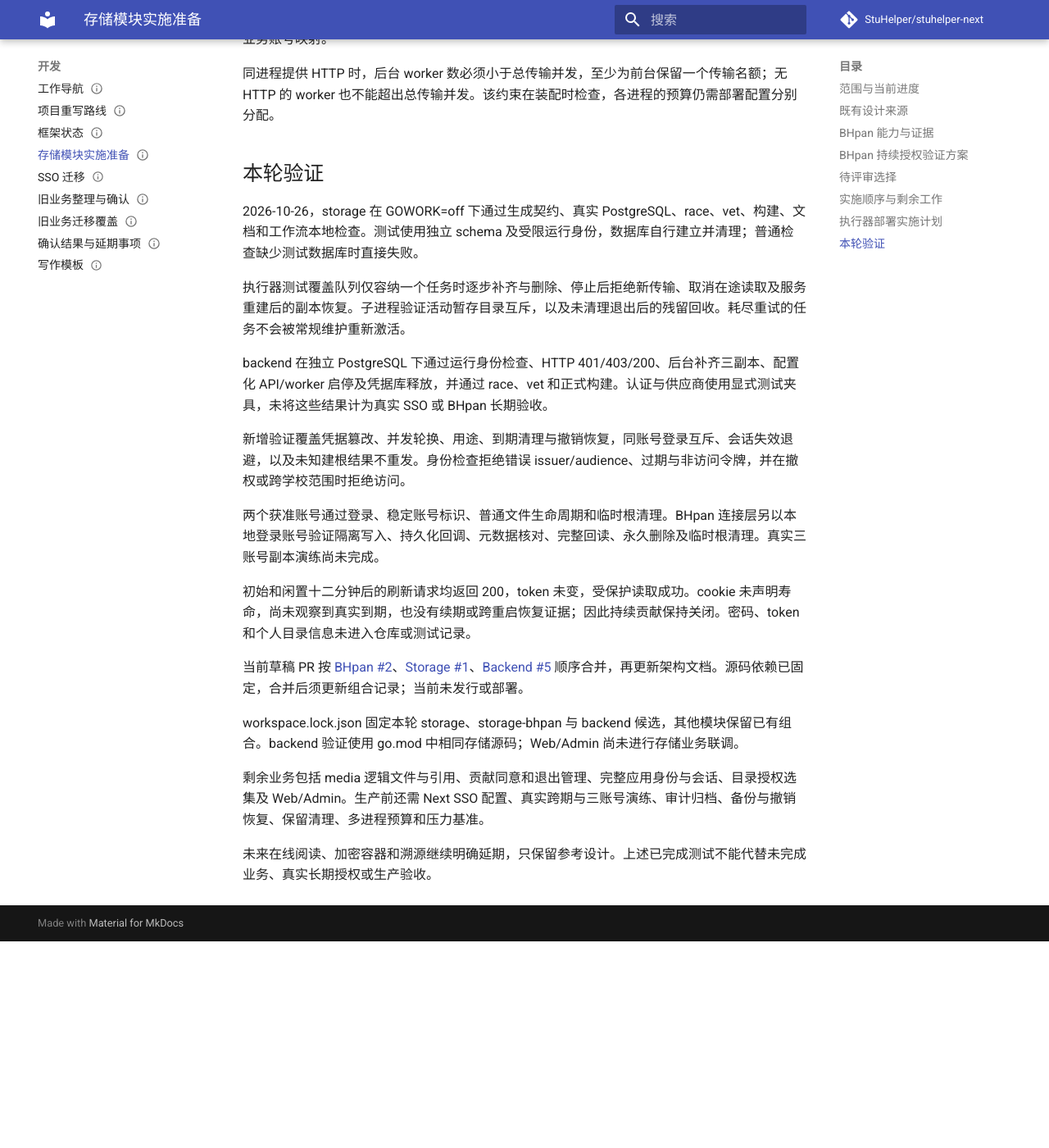
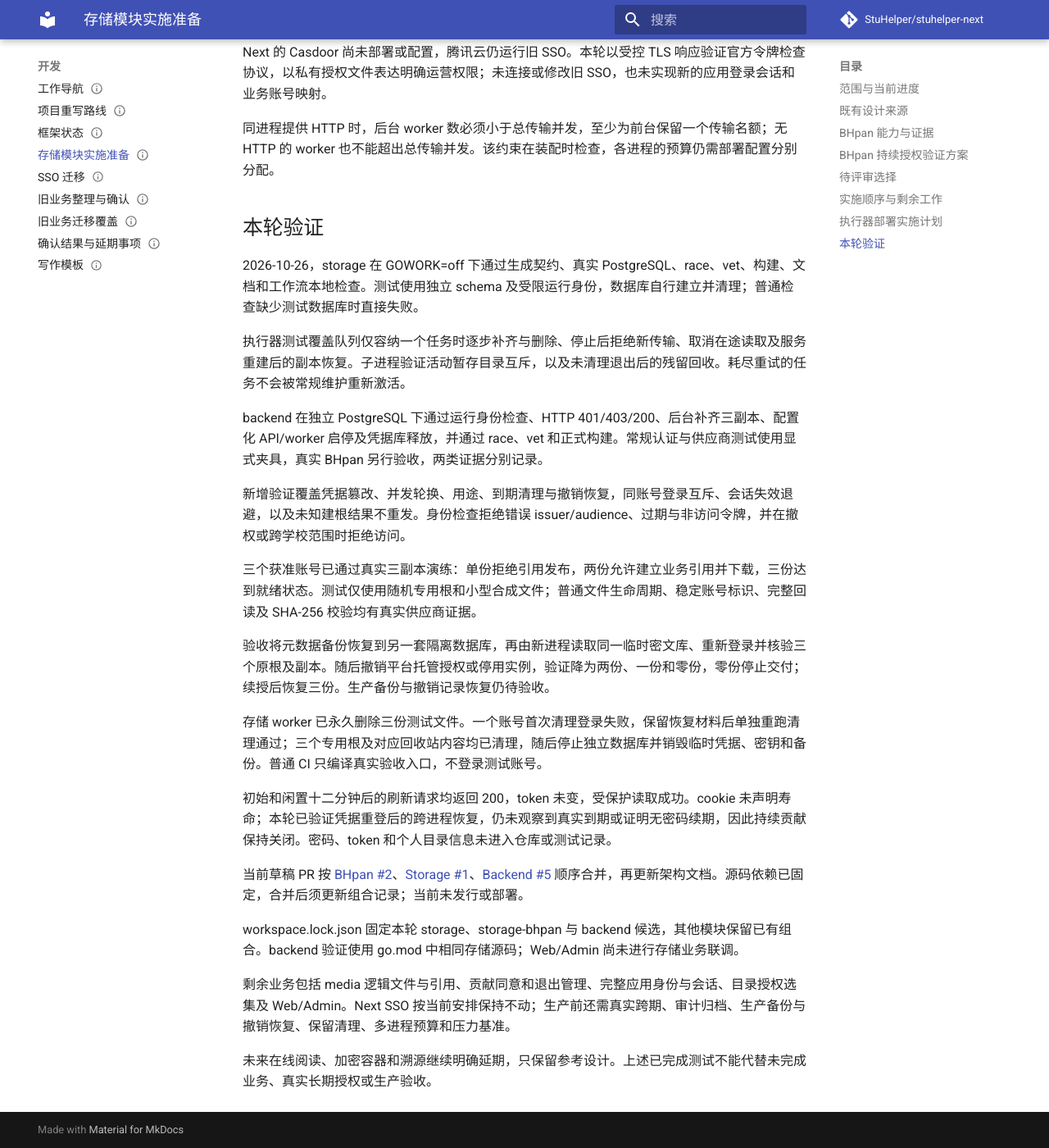
Before and after one commit to StuHelper/stuhelper-next, an MkDocs documentation site: the page built from docs/development/storage-module.md, in a window 1280 px wide and 1400 px high, scrolled down 6287 px. Shown: the whole window at 82% size. Built offline with MkDocs 1.6.1 and Material for MkDocs 9.7.7, drawn with Linux system fonts in a browser that asks for light colours; comment, search, counter and statistics services are not loaded; before the commit the page ends 7435 px from its top, so only the background shows below that; some of the changed text lies outside the part shown.

Commit message:
docs(storage): 记录三账号验收与恢复证据

```diff
--- a/docs/development/storage-module.md
+++ b/docs/development/storage-module.md
@@ -18,7 +18,7 @@ updated: 2026-10-26
 | --- | --- |
 | 业务规则 | Next 已有资料共享、存储贡献、媒体引用与数据保留规格 |
 | 存储核心 | 已实现副本账本、OpenAPI/SDK、有界执行器、传输与暂存预算、停止恢复和数据库身份检查；生产验收未完成 |
-| BHpan adapter | 新增稳定账号与文件身份查询；本轮已运行两账号文件测试和连接层真实验证 |
+| BHpan adapter | 已验证稳定账号与文件身份、两类登录方式、文件生命周期，以及三个真实账号的存储集成 |
 | 通用文件与贡献 | media、resources 与贡献生命周期仍未实现；存储核心不代替其业务引用、同意、奖励或界面 |
 | 保护交付与阅读器 | 已记录[溯源、加密包及在线阅读参考](../design/file-protection-and-delivery.md)，明确暂不实现，未确定默认启用方式 |
 | 正式装配 | backend 已接入配置化 API、独立 worker、Casdoor 在线令牌检查与 BHpan 托管凭据恢复；隔离环境通过，Next SSO 尚未部署或配置 |
@@ -49,19 +49,19 @@ updated: 2026-10-26
 | 文件操作、回收站恢复与彻底删除 | 记录中两类账号已通过真实测试 | 业务仍需区分逻辑删除、回收站与彻底清理 |
 | 密码分享、匿名下载与撤销 | 记录中两类账号已通过真实测试 | 不等于平台受限下载、五分钟期限或不可变版本语义已验证 |
 | 秒传、归档下载、分享历史与共享目录遍历 | 本地协议夹具通过，真实账号尚未验收 | 不作为首期自动开放目录打包或去重的依据 |
-| 副本调度、排空与修复 | 存储核心已有持久化实现与 PostgreSQL 验证 | 三账号真实演练、长期贡献与正式装配仍未完成 |
+| 副本调度、排空与修复 | 存储核心已有持久化实现与 PostgreSQL 验证；真实三账号发布、撤权降级和续授恢复通过 | 长期贡献、供应商真实到期及生产装配仍未完成 |
 
 库在失败重登时清除原会话。重新授权应使用隔离的新客户端验证，成功后切换凭据修订，不能在仍服务任务的客户端上尝试登录并破坏原会话。供应商授权状态与平台是否允许新写分别处理。
 
 固定提交的 `auth.go` 在一个 SSO 登录回调分支调用 `refreshToken`，随后读取 token 并查询文档库验证会话；这不证明后台可持续续期。`client.go` 仅持有内存会话，未提供持久化或公开续期入口；`Close` 只清除本地状态，不等于供应商撤销授权。
 
-backend 已实现加密托管凭据及重启后重新登录，随后由连接层恢复同一账号与专用根。此路径不持久保存 token，也不声称原会话自动续期；相关失败与并发验证使用测试夹具，真实跨期验收仍未完成。
+backend 已实现加密托管凭据及重启后重新登录，随后由连接层恢复同一账号与专用根。三个真实账号已通过此恢复路径；失败与并发用例另有夹具验证。此路径不持久保存 token，也不声称原会话自动续期，真实跨期验收仍未完成。
 
 ## BHpan 持续授权验证方案
 
 持续可用要求同时满足用户或平台仍同意使用、供应商授权仍有效、当前操作权限及实例准入仍有效。登录成功只验证一个时点，不能证明未来可用；平台自有和用户贡献账号均须验证，贡献同意与供应商令牌也不能互相代替。
 
-以下验证计划仅完成十五分钟内的初步观测，其余尚未执行。先区分学校临时会话、BHpan 独立访问令牌及可能的续期材料，确认供应商实际支持的机制；不能因路径名含 `refreshToken` 就认定支持标准续期授权或永久续期。
+以下计划已完成短时观测、凭据重登、跨进程恢复、平台停用与续授验证，供应商真实到期和无密码续期仍未执行。学校临时会话、BHpan 访问令牌与续期材料分别核实；不能因路径名含 `refreshToken` 就认定支持标准续期或永久续期。
 
 长期存储托管允许在账号拥有者明确授权的期限内保存所需凭据，具体边界见[数据保留规则](../spec/data-retention.md)。一次性学校认证的十五分钟限制不套用于长期托管；依赖学校密码的 BHpan 重新登录须有明确用途授权。
 
@@ -117,11 +117,11 @@ backend 已实现加密托管凭据及重启后重新登录，随后由连接层
 
 storage 已建立有实现内容的独立仓库并登记 Mani；其余职责在有实际实现时按相同约定建仓。架构规格、提供方契约、模块实现与使用方接入分别交付；跨仓 PR 列出依赖、合并顺序和实际验证组合。
 
-storage 自有清单登记十九组场景，覆盖十九个数据库测试、六个 BHpan 连接层测试，以及执行器、暂存和限速测试。backend 应用清单另登记七组装配、身份和凭据场景。SP-01—SP-26 包含更广的跨模块验收，未全部完成；贡献与阅读器场景不计为已实现。
+storage 自有清单登记十九组场景，覆盖十九个数据库测试、六个 BHpan 连接层测试，以及执行器、暂存和限速测试。backend 另登记七组常规场景和一组显式启用的真实三账号验收。SP-01—SP-26 包含更广的跨模块验收，未全部完成；贡献与阅读器场景不计为已实现。
 
 ## 执行器部署实施计划
 
-[执行器部署与资源预算](../design/storage-architecture.md#执行器部署与资源预算)已确认。执行器、配置化 API 与独立 worker 已实现；按托管凭据重新登录的恢复路径已通过隔离验证。Next SSO、生产配置、真实跨期授权及多账号压力基准仍待完成。
+[执行器部署与资源预算](../design/storage-architecture.md#执行器部署与资源预算)已确认。执行器、配置化 API 与独立 worker 已实现；三个真实账号已验证加密凭据重登、原根恢复和副本校验。Next SSO、生产配置、真实跨期授权及多账号压力基准仍待完成。
 
 | 阶段 | 后续工作与验收 |
 | --- | --- |
@@ -132,7 +132,7 @@ storage 自有清单登记十九组场景，覆盖十九个数据库测试、六
 
 新增场景已登记到 storage 模块清单，backend README 记录装配测试及其测试夹具范围。当前没有发行、部署或压力基准结果，尚未开放真实用户贡献。
 
-凭据库按用途、修订与期限校验，密钥和密文分开保存。到期停止使用并按分钟清除材料，撤销保留拒绝标记；首次建根前保存唯一意图，响应丢失时只核对原目录。初始化、托管、恢复、查看状态和撤销由离线管理命令提供，未写入真实账号密码。
+凭据库按用途、修订与期限校验，密钥和密文分开保存。到期停止使用并按分钟清除材料，撤销保留拒绝标记；首次建根前保存唯一意图，响应丢失时只核对原目录。离线命令提供托管管理；真实测试材料仅在临时密文库中保存，清理后销毁，生产托管未配置。
 
 Next 的 Casdoor 尚未部署或配置，腾讯云仍运行旧 SSO。本轮以受控 TLS 响应验证官方令牌检查协议，以私有授权文件表达明确运营权限；未连接或修改旧 SSO，也未实现新的应用登录会话和业务账号映射。
 
@@ -144,18 +144,22 @@ Next 的 Casdoor 尚未部署或配置，腾讯云仍运行旧 SSO。本轮以
 
 执行器测试覆盖队列仅容纳一个任务时逐步补齐与删除、停止后拒绝新传输、取消在途读取及服务重建后的副本恢复。子进程验证活动暂存目录互斥，以及未清理退出后的残留回收。耗尽重试的任务不会被常规维护重新激活。
 
-backend 在独立 PostgreSQL 下通过运行身份检查、HTTP 401/403/200、后台补齐三副本、配置化 API/worker 启停及凭据库释放，并通过 race、vet 和正式构建。认证与供应商使用显式测试夹具，未将这些结果计为真实 SSO 或 BHpan 长期验收。
+backend 在独立 PostgreSQL 下通过运行身份检查、HTTP 401/403/200、后台补齐三副本、配置化 API/worker 启停及凭据库释放，并通过 race、vet 和正式构建。常规认证与供应商测试使用显式夹具，真实 BHpan 另行验收，两类证据分别记录。
 
 新增验证覆盖凭据篡改、并发轮换、用途、到期清理与撤销恢复，同账号登录互斥、会话失效退避，以及未知建根结果不重发。身份检查拒绝错误 issuer/audience、过期与非访问令牌，并在撤权或跨学校范围时拒绝访问。
 
-两个获准账号通过登录、稳定账号标识、普通文件生命周期和临时根清理。BHpan 连接层另以本地登录账号验证隔离写入、持久化回调、元数据核对、完整回读、永久删除及临时根清理。真实三账号副本演练尚未完成。
+三个获准账号已通过真实三副本演练：单份拒绝引用发布，两份允许建立业务引用并下载，三份达到就绪状态。测试仅使用随机专用根和小型合成文件；普通文件生命周期、稳定账号标识、完整回读及 SHA-256 校验均有真实供应商证据。
 
-初始和闲置十二分钟后的刷新请求均返回 200，token 未变，受保护读取成功。cookie 未声明寿命，尚未观察到真实到期，也没有续期或跨重启恢复证据；因此持续贡献保持关闭。密码、token 和个人目录信息未进入仓库或测试记录。
+验收将元数据备份恢复到另一套隔离数据库，再由新进程读取同一临时密文库、重新登录并核验三个原根及副本。随后撤销平台托管授权或停用实例，验证降为两份、一份和零份，零份停止交付；续授后恢复三份。生产备份与撤销记录恢复仍待验收。
+
+存储 worker 已永久删除三份测试文件。一个账号首次清理登录失败，保留恢复材料后单独重跑清理通过；三个专用根及对应回收站内容均已清理，随后停止独立数据库并销毁临时凭据、密钥和备份。普通 CI 只编译真实验收入口，不登录测试账号。
+
+初始和闲置十二分钟后的刷新请求均返回 200，token 未变，受保护读取成功。cookie 未声明寿命；本轮已验证凭据重登后的跨进程恢复，仍未观察到真实到期或证明无密码续期，因此持续贡献保持关闭。密码、token 和个人目录信息未进入仓库或测试记录。
 
 当前草稿 PR 按 [BHpan #2](https://github.com/StuHelper/stuhelper-storage-bhpan/pull/2)、[Storage #1](https://github.com/StuHelper/stuhelper-storage/pull/1)、[Backend #5](https://github.com/StuHelper/stuhelper-backend/pull/5) 顺序合并，再更新架构文档。源码依赖已固定，合并后须更新组合记录；当前未发行或部署。
 
 workspace.lock.json 固定本轮 storage、storage-bhpan 与 backend 候选，其他模块保留已有组合。backend 验证使用 go.mod 中相同存储源码；Web/Admin 尚未进行存储业务联调。
 
-剩余业务包括 media 逻辑文件与引用、贡献同意和退出管理、完整应用身份与会话、目录授权选集及 Web/Admin。生产前还需 Next SSO 配置、真实跨期与三账号演练、审计归档、备份与撤销恢复、保留清理、多进程预算和压力基准。
+剩余业务包括 media 逻辑文件与引用、贡献同意和退出管理、完整应用身份与会话、目录授权选集及 Web/Admin。Next SSO 按当前安排保持不动；生产前还需真实跨期、审计归档、生产备份与撤销恢复、保留清理、多进程预算和压力基准。
 
 未来在线阅读、加密容器和溯源继续明确延期，只保留参考设计。上述已完成测试不能代替未完成业务、真实长期授权或生产验收。
--- a/workspace.lock.json
+++ b/workspace.lock.json
@@ -48,7 +48,7 @@
     },
     "backend": {
       "repository": "https://github.com/StuHelper/stuhelper-backend.git",
-      "revision": "4e8d56cb0a8d90958e23fe1638f01c7552fcf022",
+      "revision": "9009f9c8b7568f3377e89c5dbd564732e765928b",
       "dirty": false
     },
     "tooling": {
```
